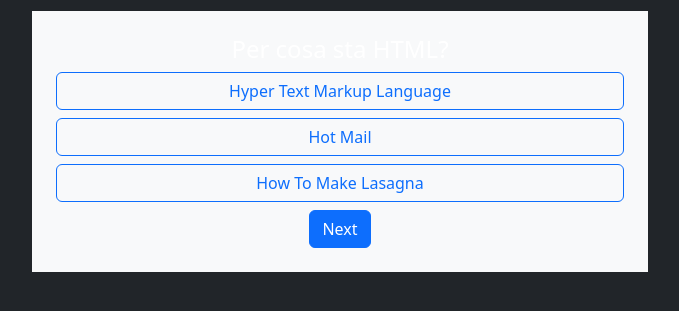
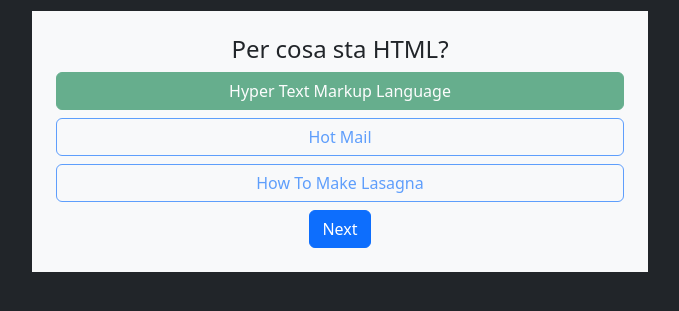
Before and after one commit to LorenzoFormatemp/JS_projects, a plain HTML site: page js_interactive_app/index.html in a window 1280 px wide. Both pictures are taken after a click on the button "Hyper Text Markup Language". Shown: the part 53-364 px from the top of the page, without its empty margins (300-979 px from the left). Drawn offline with nearby package versions, Linux system fonts and the light colour scheme.

Commit message:
add checkAnswers

```diff
--- a/js_interactive_app/assets/js/script.js
+++ b/js_interactive_app/assets/js/script.js
@@ -32,16 +32,15 @@
 
     // opzioni possono essere più di una
     q.options.forEach((opt, i) => {
-
         // creo l'html
         const btn = document.createElement("button");
         // gli metto come testo il testo dell'opzione che sto ciclando
         btn.innerText = opt;
         // gli aggiungo classi in bootstrap per stilizzarlo
         btn.className = "btn w-100 mb-2 btn-outline-primary";
-        /*
-            appendere un evento al bottone per controllare che sia la risposta corretta
-        */
+        // appendo al bottone un evento che mi richiama la funzione di controllo dell'opzione
+        btn.onclick = () => checkAnswers(i);
+
         // appendo l'html al mio contenitore delle opzioni
         optionsEl.appendChild(btn);
 
@@ -55,6 +54,27 @@
 
 function checkAnswers(selected){
     const q = quizData[current];
+
+    //prendere tutte le opzioni legate alla domanda
+    const buttons = optionsEl.querySelectorAll("button");
+
+    //ciclo le opzioni:
+    buttons.forEach((btn, i) =>{
+        btn.disabled = true; // disabilito il bottone
+
+        if(i === q.correct){
+            btn.classList.replace("btn-outline-primary", "btn-success");
+        } else if (i === selected) {
+            btn.classList.replace("btn-outline-primary", "btn-danger");
+        }
+    });
+
+    // incremento il punteggio se è quella giusta
+    if(selected === q.correct){
+        score++;
+    }
+    console.log(score);
+
 }
 
 
--- a/js_interactive_app/index.html
+++ b/js_interactive_app/index.html
@@ -17,7 +17,7 @@
     <div class="container w-50">
 
         <div id="quizBox" class="bg-light mt-3 p-4 ">
-            <h4 id="question">...</h4>
+            <h4 id="question" class="text-dark">...</h4>
 
             <div id="options" class="mt-2"></div>
 
```
